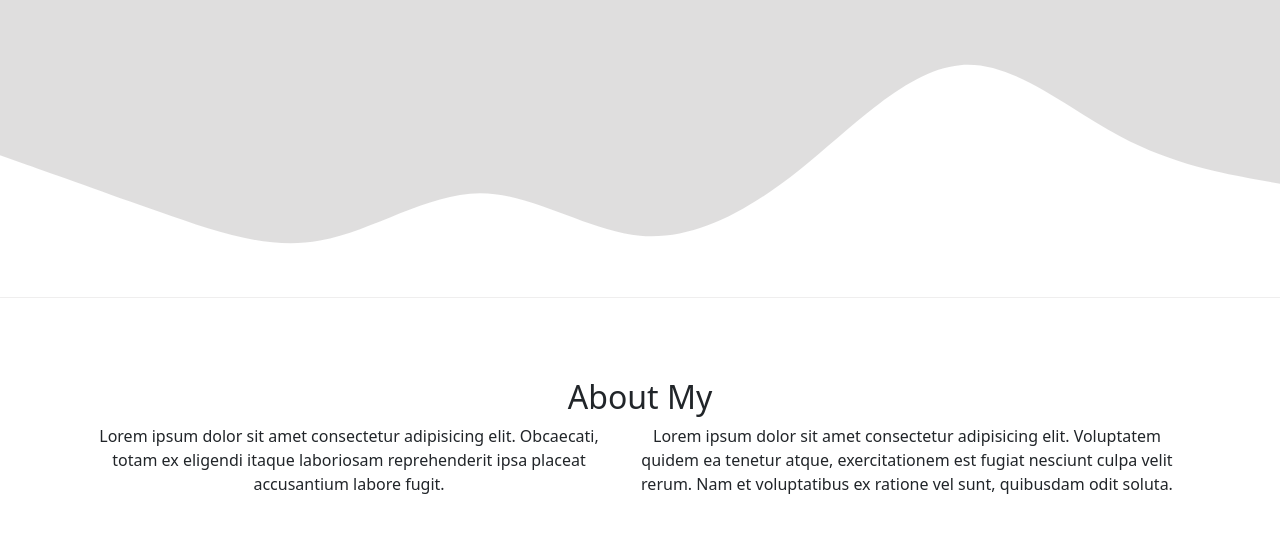
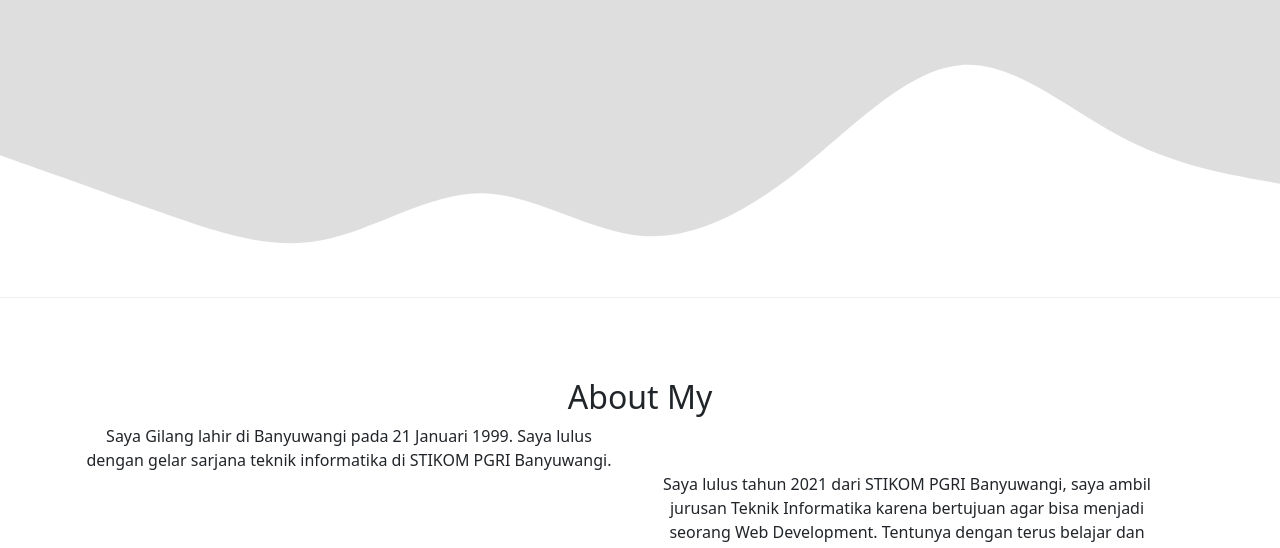
Before and after one commit to arule123/arule123.github.io, a plain HTML site: page index.html in a window 1280 px wide. Shown: the part 402-950 px from the top of the page. Drawn offline with nearby package versions, Linux system fonts and the light colour scheme.

Commit message:
edit teks

```diff
--- a/index.html
+++ b/index.html
@@ -62,16 +62,20 @@
     <!-- about -->
     <section id="about">
       <div class="container">
-        <div class="row text-center mb-3 pb-5">
+        <div class="row text-center mb-4 pb-5">
           <div class="col" data-aos="zoom-in-down">
             <h2>About My</h2>
           </div>
           <div class="row justify-content-center fs-6 text-center">
             <div class="col-md-6" data-aos="fade-right" data-aos-duration="1000">
-              <p>Lorem ipsum dolor sit amet consectetur adipisicing elit. Obcaecati, totam ex eligendi itaque laboriosam reprehenderit ipsa placeat accusantium labore fugit.</p>
+              <p>Saya Gilang lahir di Banyuwangi pada 21 Januari 1999. Saya lulus dengan gelar sarjana teknik informatika
+                di STIKOM PGRI Banyuwangi.</p>
             </div>
-            <div class="col-md-6" data-aos="fade-left" data-aos-duration="1000" data-aos-delay="300">
-              Lorem ipsum dolor sit amet consectetur adipisicing elit. Voluptatem quidem ea tenetur atque, exercitationem est fugiat nesciunt culpa velit rerum. Nam et voluptatibus ex ratione vel sunt, quibusdam odit soluta.
+            <div class="col-md-6 mt-5" data-aos="fade-left" data-aos-duration="1000" data-aos-delay="300">
+              Saya lulus tahun 2021 dari STIKOM PGRI Banyuwangi, saya ambil jurusan Teknik Informatika
+              karena bertujuan agar bisa menjadi seorang Web Development. Tentunya dengan terus belajar dan berkembang agar
+              berkarya dengan baik dan dapat diterimaa oleh masyarakat.
+
             </div>
           </div>
         </div>
```
